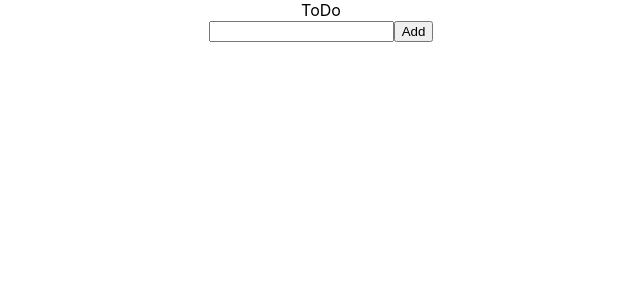
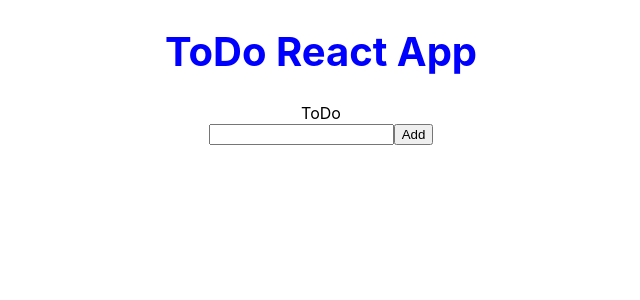
Before and after one commit to aakarshit-agarwal/todo-react-app, a React (Create React App) app: page / in a window 1280 px wide. Shown: the top 300 px of the page, without its empty margins (319-959 px from the left). Built offline with nearby package versions, Linux system fonts and the light colour scheme.

Commit message:
Adding app header

```diff
--- a/src/App.js
+++ b/src/App.js
@@ -1,10 +1,12 @@
 import logo from './logo.svg';
 import './App.css';
 import ToDo from './components/ToDo';
+import Header from './components/Header';
 
 function App() {
     return (
         <div className='App'>
+            <Header></Header>
             <ToDo></ToDo>
         </div>
     );
--- /dev/null
+++ b/src/components/Header.jsx
@@ -0,0 +1,18 @@
+import { Component } from 'react';
+
+class Header extends Component {
+    headerStyle = {
+        color: 'blue',
+        fontSize: '40px',
+    };
+
+    render() {
+        return (
+            <>
+                <h1 style={this.headerStyle}>ToDo React App</h1>
+            </>
+        );
+    }
+}
+
+export default Header;
```
